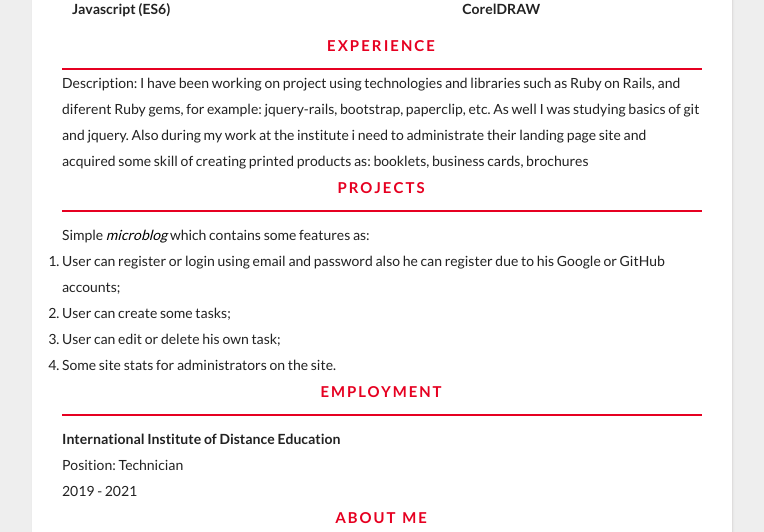
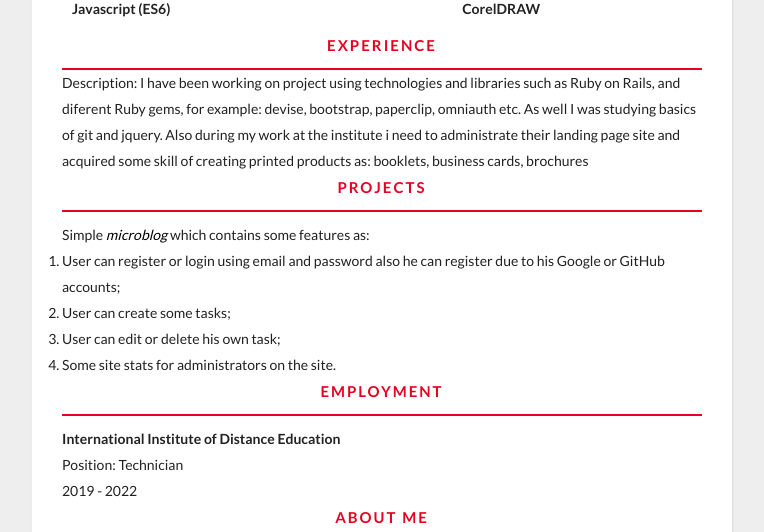
Before and after one commit to VallKrupp/CV-main, a plain HTML site: page index.html in a window 1280 px wide. Shown: the part 420-952 px from the top of the page, without its empty margins (258-1022 px from the left). Drawn offline with Linux system fonts and the light colour scheme.

Commit message:
Updating on august 2022

```diff
--- a/index.html
+++ b/index.html
@@ -110,7 +110,7 @@
                     <div class="section__list-item">
                         <div class="course">
                             <div class="specialty"><p>Description: I have been working on project using technologies and libraries such as
-                                Ruby on Rails, and diferent Ruby gems, for example: jquery-rails, bootstrap, paperclip, etc. As well I was studying basics of git and jquery.
+                                Ruby on Rails, and diferent Ruby gems, for example: devise, bootstrap, paperclip, omniauth etc. As well I was studying basics of git and jquery.
                                 Also during my work at the institute i need to administrate their landing page site and acquired some skill of creating  printed products as: booklets, business cards, brochures
                             </div>
                         </div>
@@ -142,7 +142,7 @@
                     <div>
                         <div class="factory-name">International Institute of Distance Education</div>
                         <div class="specialty">Position: Technician</div>
-                        <div class="duration">2019 - 2021</div>
+                        <div class="duration">2019 - 2022</div>
                     </div>
                 </div>
             </div>
```
